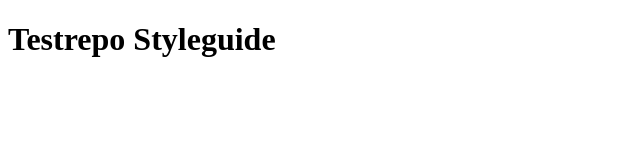
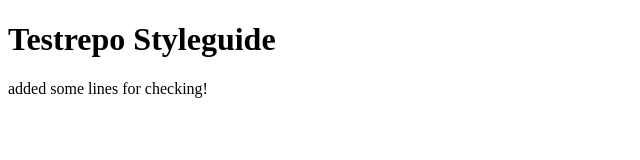
Before and after one commit to Duckstein/styleguide-morada, a plain HTML site: page index.html in a window 1280 px wide. Shown: the whole page, without its empty margins (0-640 px from the left). Drawn offline with Linux system fonts and the light colour scheme.

Commit message:
content
added some text

```diff
--- a/index.html
+++ b/index.html
@@ -7,5 +7,6 @@
 
 <body>
 <h1>Testrepo Styleguide</h1>
+<p>added some lines for checking!</p>
 </body>
 </html>
```
